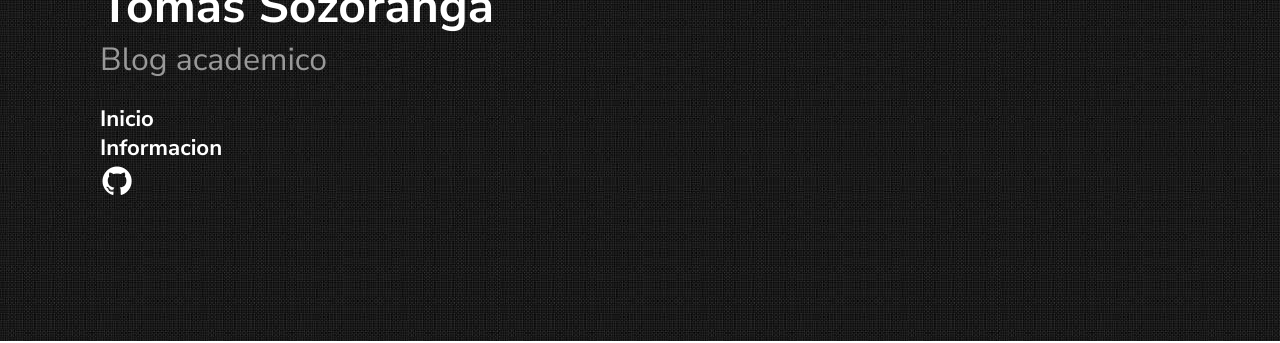
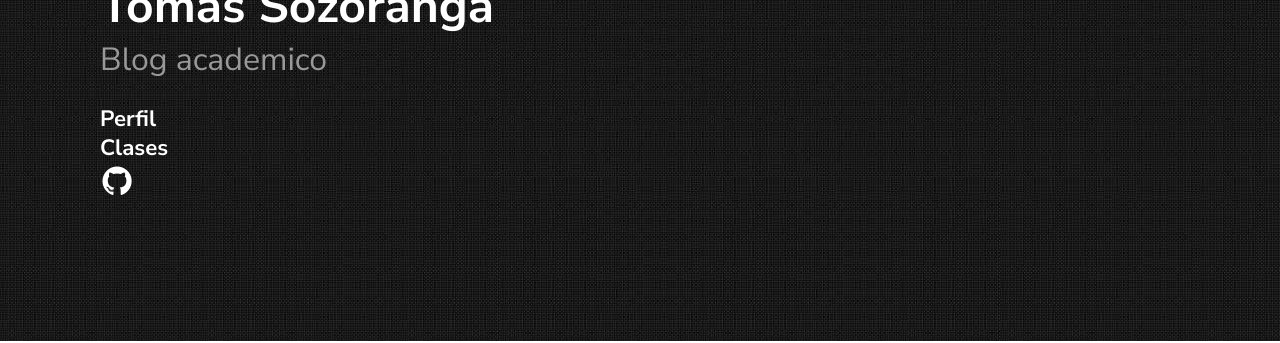
Before and after one commit to TOMAS2000-SV/TOMAS2000-SV.github.io, a Jekyll site: the page built from index.md, in a window 1280 px wide. Shown: the part 251-594 px from the top of the page. Built offline with Jekyll 4.4.1, drawn with Linux system fonts in a browser that asks for light colours.

Commit message:
Update page_header.html

```diff
--- a/_includes/page_header.html
+++ b/_includes/page_header.html
@@ -7,14 +7,14 @@
     margin: .1em 0;
     transition: color .3s ease;
     color: white;
-">Inicio</h3>
+">Perfil</h3>
 			</a>
        <a class="post-link" href="/SobreMi/">
 				<h3 class="elements" style="
     margin: .1em 0;
     transition: color .3s ease;
     color: white;
-">Informacion</h3>
+">Clases</h3>
 			</a>
 	  <a> <h3 class="post-title"> </h3> </a>
 	<ul class="social">
```
